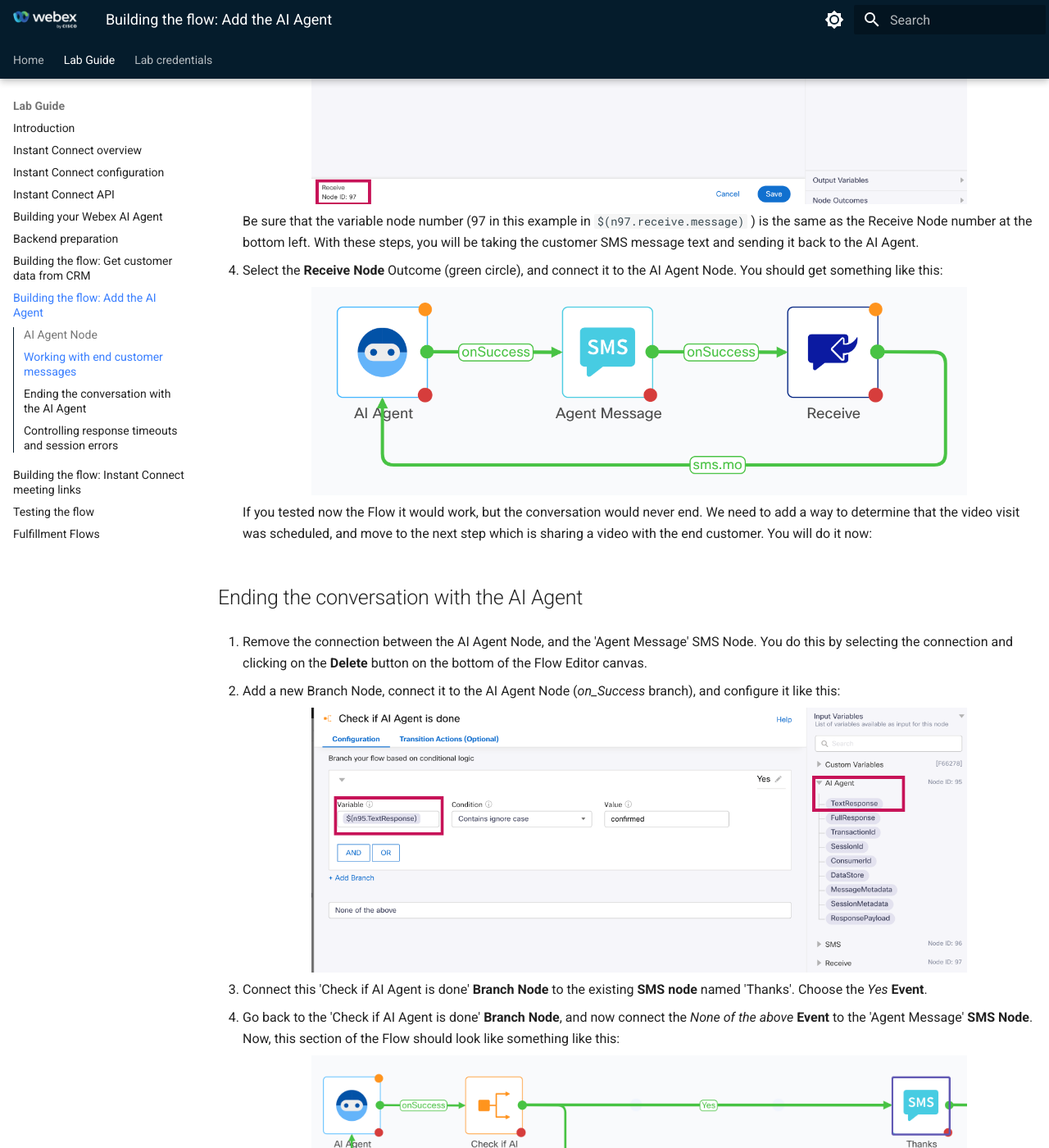
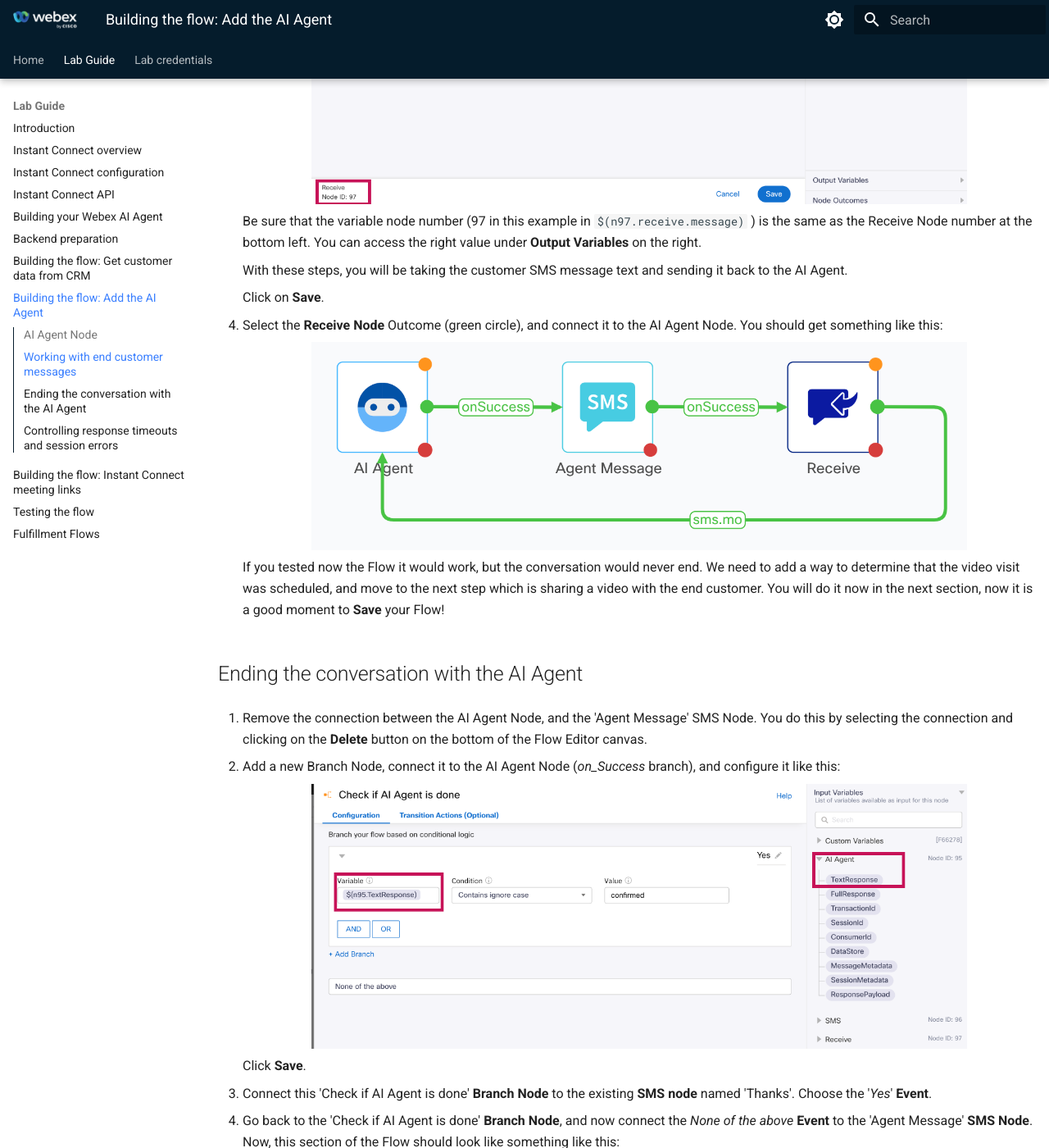
Before and after one commit to WebexCC-SA/LAB-2857, an MkDocs documentation site: the page built from docs/07-connectflow-02-ai-agent.md, in a window 1280 px wide and 1400 px high, scrolled down 3862 px. Shown: the whole window at 82% size. Built offline with MkDocs 1.6.1 and Material for MkDocs 9.7.7, drawn with Linux system fonts in a browser that asks for light colours; some of the changed text lies outside the part shown.

Commit message:
add ai agent improvements

```diff
--- a/docs/07-connectflow-02-ai-agent.md
+++ b/docs/07-connectflow-02-ai-agent.md
@@ -49,13 +49,17 @@
 
     ![Transaction Action for the AI Agent message](images/receive-transaction-agent-message.png){style="width:800px; display:block; margin:0 auto;"}
 
-    Be sure that the variable node number (97 in this example in `$(n97.receive.message)` ) is the same as the Receive Node number at the bottom left. With these steps, you will be taking the customer SMS message text and sending it back to the AI Agent.
+    Be sure that the variable node number (97 in this example in `$(n97.receive.message)` ) is the same as the Receive Node number at the bottom left. You can access the right value under **Output Variables** on the right.
+
+    With these steps, you will be taking the customer SMS message text and sending it back to the AI Agent.
+
+    Click on **Save**.
 
 4. Select the **Receive Node** Outcome (green circle), and connect it to the AI Agent Node. You should get something like this:
 
     ![Partial Flow](images/ai-agent-partial-flow.png){style="width:800px; display:block; margin:0 auto;"}
 
-    If you tested now the Flow it would work, but the conversation would never end. We need to add a way to determine that the video visit was scheduled, and move to the next step which is sharing a video with the end customer. You will do it now:
+    If you tested now the Flow it would work, but the conversation would never end. We need to add a way to determine that the video visit was scheduled, and move to the next step which is sharing a video with the end customer. You will do it now in the next section, now it is a good moment to **Save** your Flow!
 
 ## Ending the conversation with the AI Agent
 
@@ -65,7 +69,9 @@
 
     ![Branch Node to check if it is the last message](images/branch-ai-agent.png){style="width:800px; display:block; margin:0 auto;"}
 
-3. Connect this 'Check if AI Agent is done' **Branch Node** to the existing **SMS node** named 'Thanks'. Choose the _Yes_ **Event**.
+    Click **Save**.
+
+3. Connect this 'Check if AI Agent is done' **Branch Node** to the existing **SMS node** named 'Thanks'. Choose the '_Yes_' **Event**.
 
 4. Go back to the 'Check if AI Agent is done' **Branch Node**, and now connect the _None of the above_ **Event** to the 'Agent Message' **SMS Node**. Now, this section of the Flow should look like something like this:
 
@@ -73,7 +79,7 @@
 
     As you can see, we didn’t build this section of the flow in the same order as the nodes appear now, but hopefully this helped you better understand the process.
 
-    Now you only need to add error and time out control, you will do it in the following section:
+    Now you only need to add error and time out control, you will do it in the following section.
 
 ## Controlling response timeouts and session errors
 
@@ -87,7 +93,7 @@
 
     ![Closing Session](images/ai-agent-close-session.png){style="width:800px; display:block; margin:0 auto;"}
 
-    You gave to choose your POD bot.
+    You gave to choose your POD bot, and node numbers may be different for you.
 
 4. Connect the last 'Time Out' SMS node (green bubble) that you created to this 'Closing Session' **AI Agent Node**.
 
```
